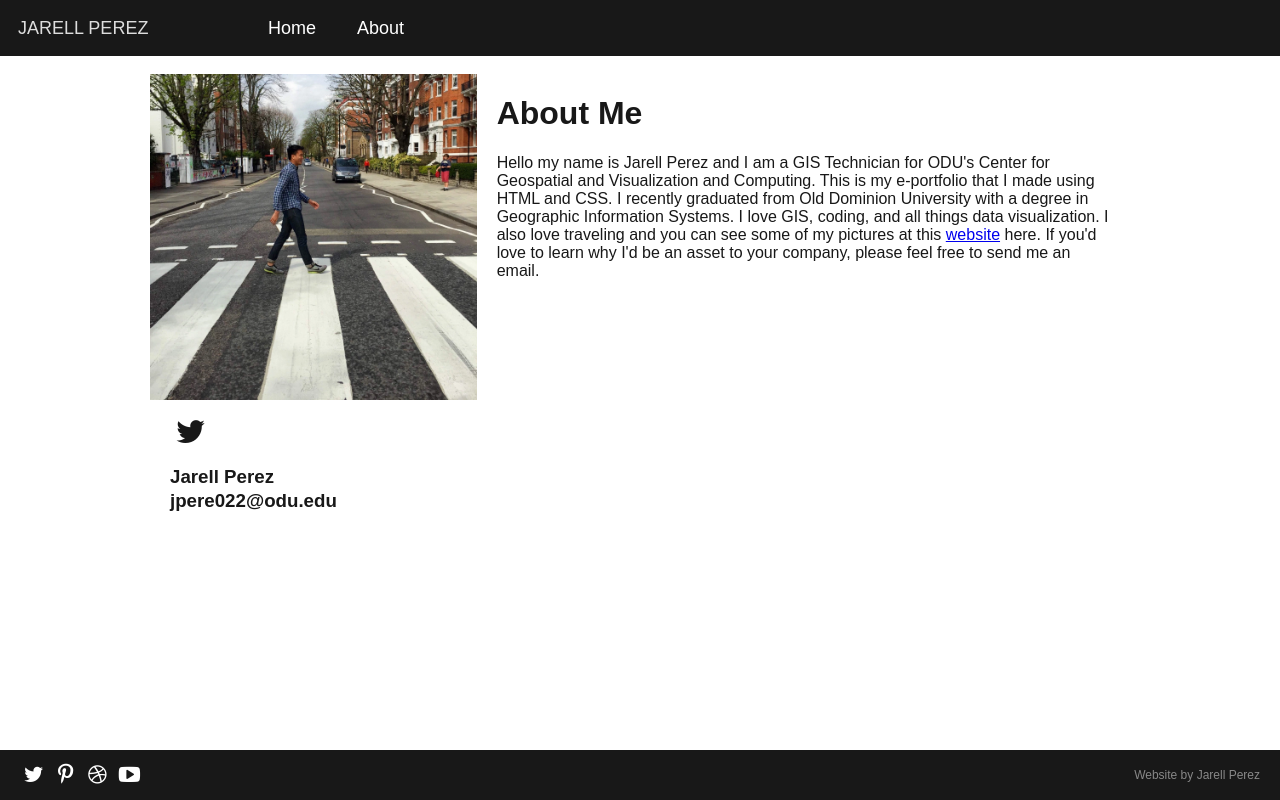
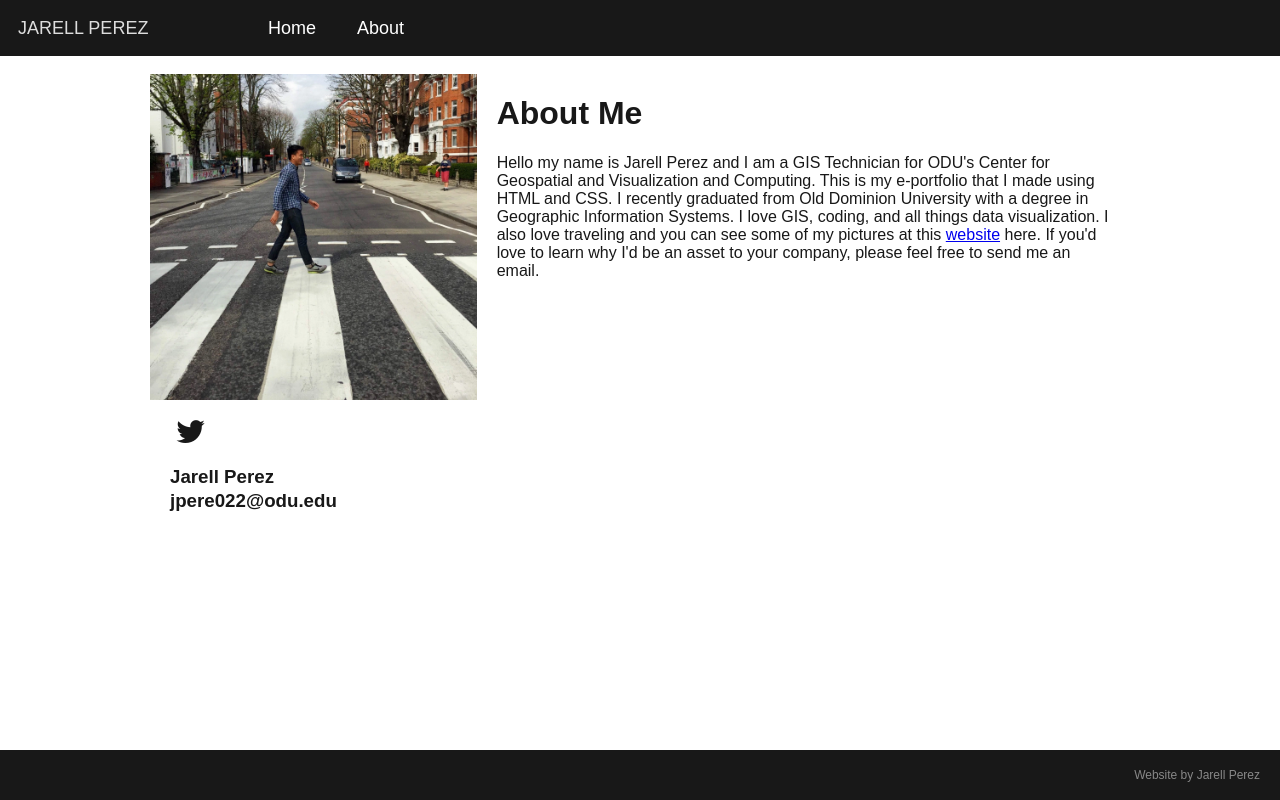
Before and after one commit to jarellperez/jarellperez, a plain HTML site: page about.html in a window 1280 px wide. Drawn offline with Linux system fonts and the light colour scheme.

Commit message:
fdfd
fdfd

```diff
--- a/about.html
+++ b/about.html
@@ -119,10 +119,6 @@
 <div class="footer pure-g">
     <div class="pure-u-1-2">
         <ul class="social-icons">
-            <li><a href="http://www.twitter.com/mattborchert" target="_blank"><i class="fa fa-twitter fa-lg fa-fw"></i></a></li>
-            <li><a href="http://www.pinterest.com/mattborchert" target="_blank"><i class="fa fa-pinterest-p fa-lg fa-fw"></i></a></li>
-            <li><a href="http://www.dribbble.com/mattborchert" target="_blank"><i class="fa fa-dribbble fa-lg fa-fw"></i></a></li>
-            <li><a href="http://www.youtube.com/user/ovenrude" target="_blank"><i class="fa fa-youtube-play fa-lg fa-fw""></i></a></li>
         </ul>
     </div>
     <div class="pure-u-1-2">
```
